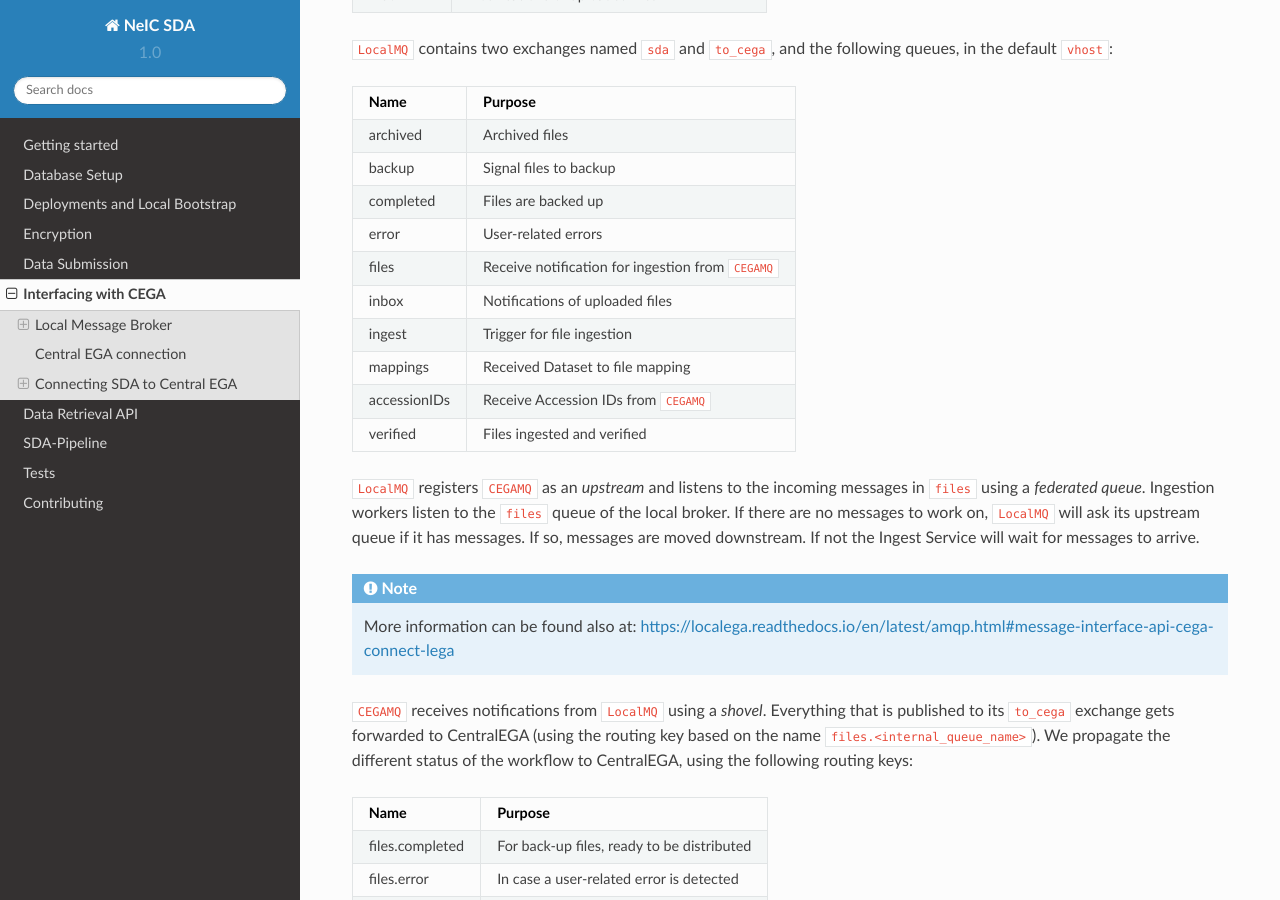
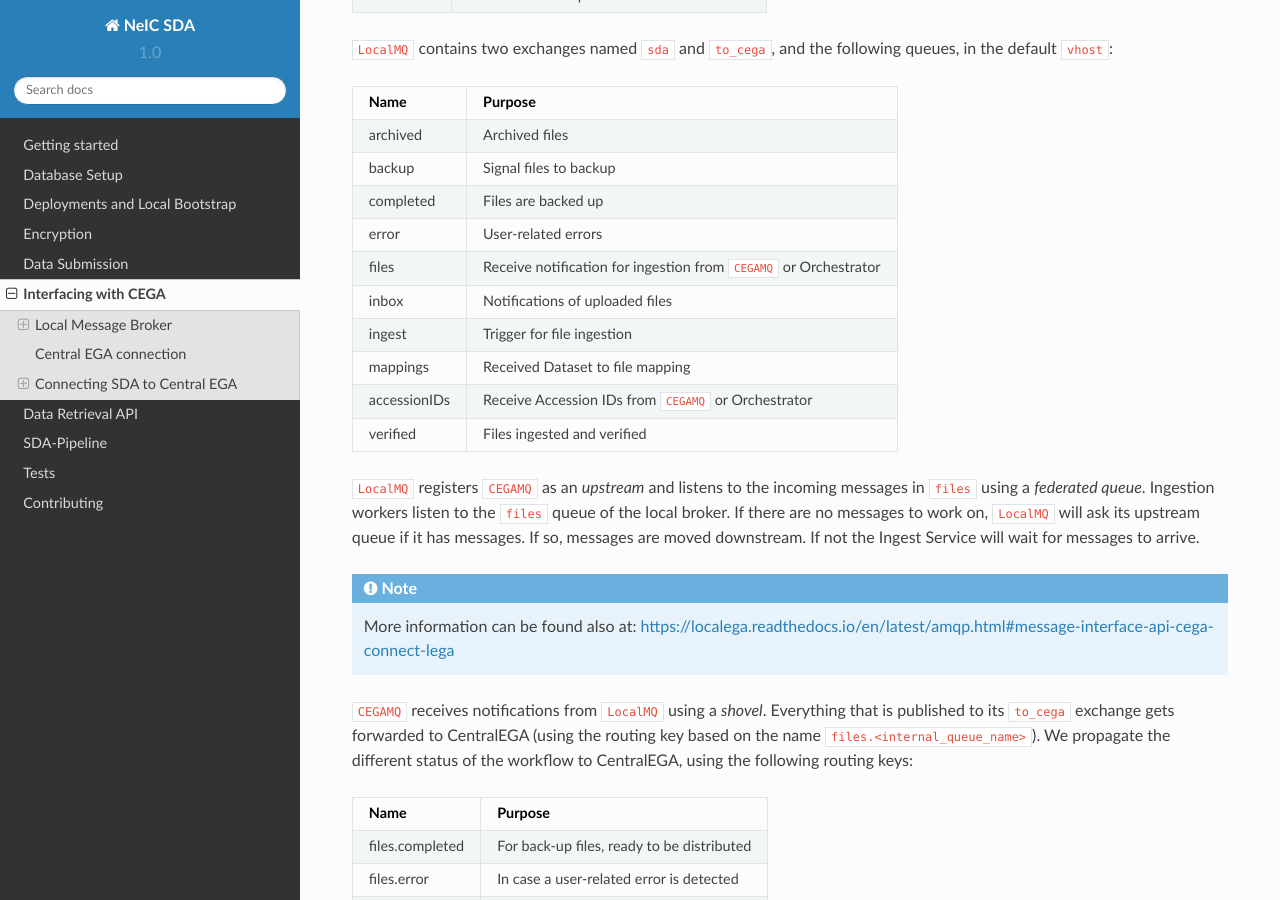
Before and after one commit to neicnordic/neic-sda, a Sphinx documentation site: the page built from docs/connection.rst, in a window 1280 px wide and 900 px high, scrolled down 1745 px. Built offline with Sphinx 7.4.7 and the Read the Docs theme 2.0.0, drawn with Linux system fonts in a browser that asks for light colours.

Commit message:
add orchestrator in the queue related info

```diff
--- a/docs/connection.rst
+++ b/docs/connection.rst
@@ -101,7 +101,7 @@ and the following queues, in the default ``vhost``:
 | error           | User-related errors                   |
 +-----------------+---------------------------------------+
 | files           | Receive notification for ingestion    |
-|                 | from  ``CEGAMQ``                      |
+|                 | from  ``CEGAMQ`` or Orchestrator      |
 +-----------------+---------------------------------------+
 | inbox           | Notifications of uploaded files       |
 +-----------------+---------------------------------------+
@@ -110,6 +110,7 @@ and the following queues, in the default ``vhost``:
 | mappings        | Received Dataset to file mapping      |
 +-----------------+---------------------------------------+
 | accessionIDs    | Receive Accession IDs from ``CEGAMQ`` |
+|                 | or Orchestrator                       |
 +-----------------+---------------------------------------+
 | verified        | Files ingested and verified           |
 +-----------------+---------------------------------------+
```
